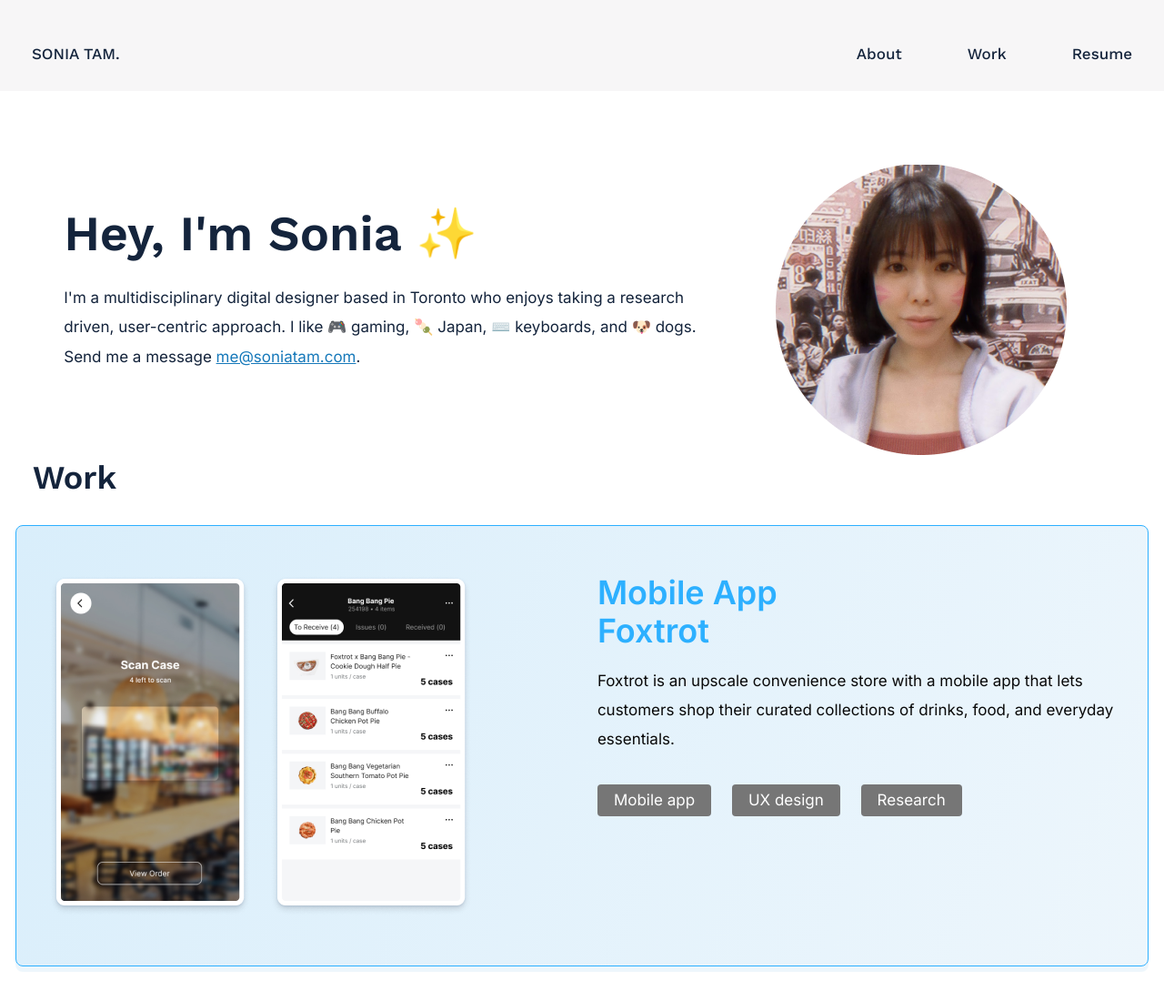
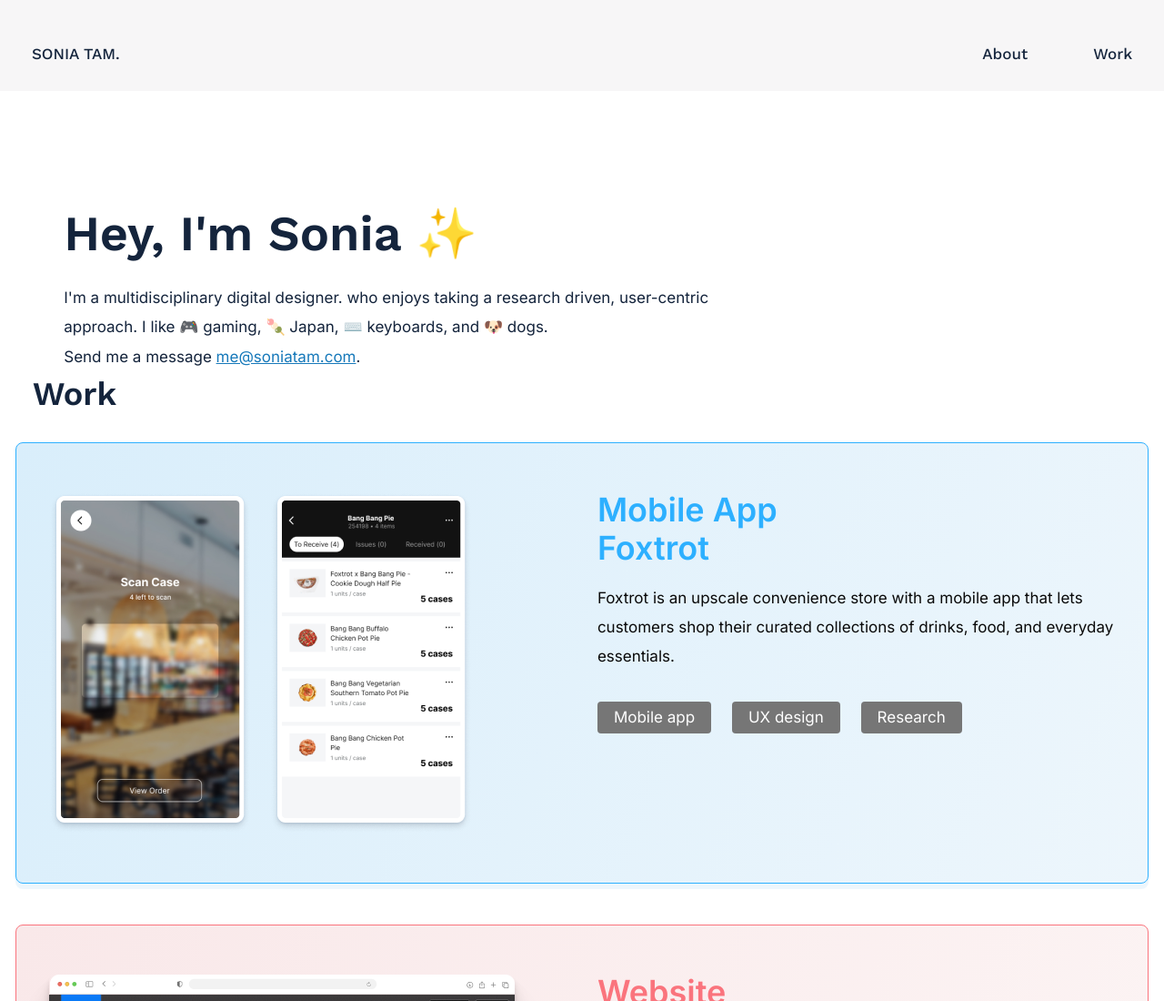
Before and after one commit to soniatamx/soniatamx.github.io, a website: page index.html in a window 1280 px wide. Shown: the top 1100 px of the page at 91% size. Drawn offline with nearby package versions, Linux system fonts and the light colour scheme.

Commit message:
Update index.html

```diff
--- a/index.html
+++ b/index.html
@@ -28,7 +28,6 @@
             <ul class="menu">
               <li><a class="hover-line-link" href="/index.html#about">About</a></li>
               <li><a class="hover-line-link" href="/index.html#work">Work</a></li>
-              <li><a class="hover-line-link" href="/SoniaTam-Resume2022.pdf" target="_blank">Resume</a></li>
             </ul>
           </div>
         </div>
@@ -44,7 +43,7 @@
     <div class="columns small-12 medium-6 large-7">
       <h1 style="padding-top:50px;">Hey, I'm Sonia ✨</h1>
         <p>
-          I'm a multidisciplinary digital designer based in Toronto who enjoys taking a research driven, user-centric approach. I like 🎮 gaming, 🍡 Japan, ⌨️ keyboards, and 🐶 dogs.
+          I'm a multidisciplinary digital designer. who enjoys taking a research driven, user-centric approach. I like 🎮 gaming, 🍡 Japan, ⌨️ keyboards, and 🐶 dogs.
         </p>
         <p> Send me a message
           <a class="underline" href="mailto:me@soniatam.com" target="_blank">
@@ -52,7 +51,7 @@
           </p>
     </div>
     <div class="columns small-12 medium-6 large-4 text-center">
-      <img src="/src/img/me.png" />
+
     </div>
   </div>
 </div>
```
